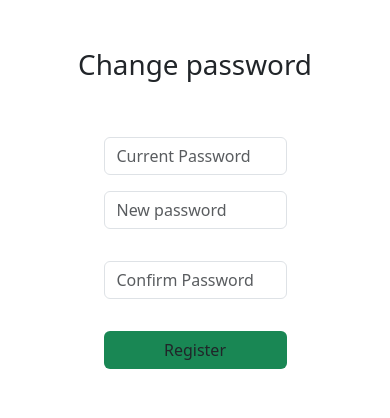
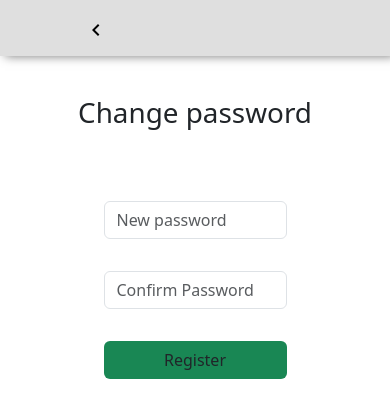
Before and after one commit to Pham-Men/Money-Lover, a React (Create React App) app: page /change-password in a window 390 px wide. Shown: the top 418 px of the page. Built offline with nearby package versions, Linux system fonts and the light colour scheme.

Commit message:
change password

```diff
--- a/src/pages/ChangePassword/ChangePassword.js
+++ b/src/pages/ChangePassword/ChangePassword.js
@@ -1,27 +1,89 @@
-import React from 'react';
+import React, {useState, useEffect} from 'react';
+import { auth } from '../../config';
+import { updatePassword } from "firebase/auth";
+
+import { useNavigate } from "react-router-dom";
+
+import KeyboardArrowLeftIcon from "@mui/icons-material/KeyboardArrowLeft";
+
+import styles from "./ChangePassword.module.scss";
 
 const ChangePassword = () => {
+
+
+
+  const [newPassword, setNewPassword] = useState("");
+  const [confirmPassword, setConfirmPassword] = useState("");
+
+
+   const handleChangePassword = () => {
+    const currentUser = auth.currentUser;
+    if (currentUser) {
+      const providerData = currentUser.providerData;
+      if (providerData[0].providerId === 'google.com'){
+        alert("bạn đang đăng nhập bằng google không thể đổi mật khẩu");
+      }
+      else {
+        if ( newPassword && newPassword === confirmPassword){
+          updatePassword(currentUser,newPassword)
+          .then(() => {
+            alert('đổi mật khẩu thành công');
+          })
+          .catch((error) => {
+            console.error("Đã xảy ra lỗi khi đổi mật khẩu:", error);
+          });
+        }
+        else {
+          alert('mật khẩu không trùng khớp');
+        }
+      }
+    }
+
+   };
+
+   const navigate = useNavigate();
+   const toHome = () => {
+    navigate('/')
+   }
+
+
     return (
+      <>
+        <section className={"nav-bar z-2 fixed-top " + styles["header"]}>
+          <nav className="position-relative mx-3 navbar navbar-expand-lg">
+            <div className="me-3 ms-2 container-fluid">
+              <div className=" align-items-center me-3 ms-5 d-flex justify-content-between">
+                <a className={"mx-0 navbar-brand "  } onClick={toHome}>
+                  <KeyboardArrowLeftIcon  className={styles["button"]}/>
+                </a>
+              </div>
+              <button
+                className="navbar-toggler border border-0"
+                type="button"
+                data-bs-toggle="collapse"
+                data-bs-target="#navbarNav"
+                aria-controls="navbarNav"
+                aria-expanded="false"
+                aria-label="Toggle navigation"
+              >
+                <i className="fa-solid fa-bars text-white"></i>
+              </button>
+              <div className=" hover d-flex gap-4 mr-4"></div>
+            </div>
+          </nav>
+        </section>
         <section className="sign-up mt-5">
           <div className="container mt-5 d-flex justify-content-around align-items-center">
-          <div className="d-flex flex-column  justify-content-between align-items-center">
+            <div className="d-flex flex-column  justify-content-between align-items-center mt-5">
               <h1 className="text-center">Change password</h1>
               <div className="mt-5 w-50">
-
                 <div className="row">
-                  <div className="col-md-12">
-                    <input
-                      type="text"
-                      className="form-control"
-                      placeholder="Current Password"
-                    />
-                  </div>
-
                   <div className=" my-3 col-md-12">
                     <input
                       type="email"
                       className="form-control"
                       placeholder="New password"
+                      onChange={(e) => setNewPassword(e.target.value)}
                     />
                   </div>
                   <div className=" my-3 col-md-12">
@@ -29,19 +91,23 @@ const ChangePassword = () => {
                       type="email"
                       className="form-control"
                       placeholder="Confirm Password"
+                      onChange={(e) => setConfirmPassword(e.target.value)}
                     />
                   </div>
                   <div className=" my-3 col-md-12">
-                    <a href="" className="btn w-100 btn-block bg-success">
+                    <a
+                      onClick={handleChangePassword}
+                      className="btn w-100 btn-block bg-success"
+                    >
                       Register
                     </a>
                   </div>
                 </div>
-
               </div>
             </div>
           </div>
         </section>
+      </>
     );
 
 }
--- /dev/null
+++ b/src/pages/ChangePassword/ChangePassword.module.scss
@@ -0,0 +1,9 @@
+.header{
+    background-color: rgb(223, 223, 223) !important;
+    box-shadow: 5px 0px 10px rgb(119, 119, 119);
+    font-size: 30px;
+}
+.button{
+    font-size: 35px;
+    cursor: pointer;
+}
--- a/src/pages/Home/Sidebar/Offcanvas.js
+++ b/src/pages/Home/Sidebar/Offcanvas.js
@@ -17,6 +17,7 @@ const Offcanvas = ({}) => {
     const [refresh, setRefresh] = useState(false);
     const navigate = useNavigate();
 
+    const modal = document.querySelector(".modal-backdrop");
 
     const SignOut = () => {
 
@@ -117,7 +118,8 @@ const Offcanvas = ({}) => {
         </div>
 
         {/* modal */}
-        <div className="modal" id="myModal" aria-hidden="false">
+        <div className="modal " id="myModal" aria-hidden="false">
+
           <div className="modal-dialog modal-md">
             <div className="modal-content">
               <div className="modal-header d-flex justify-content-between align-items-center">
@@ -151,6 +153,16 @@ const Offcanvas = ({}) => {
                 >
                   Delete Account
                 </button>
+                <button
+                  className="btn bg-success text-light"
+                  onClick={() => {
+
+                    navigate("/change-password");
+                    window.location.reload();
+                  }}
+                >
+                  Change Password
+                </button>
               </div>
             </div>
           </div>
```
Lines whose indentation alone changed are shown as unchanged.
